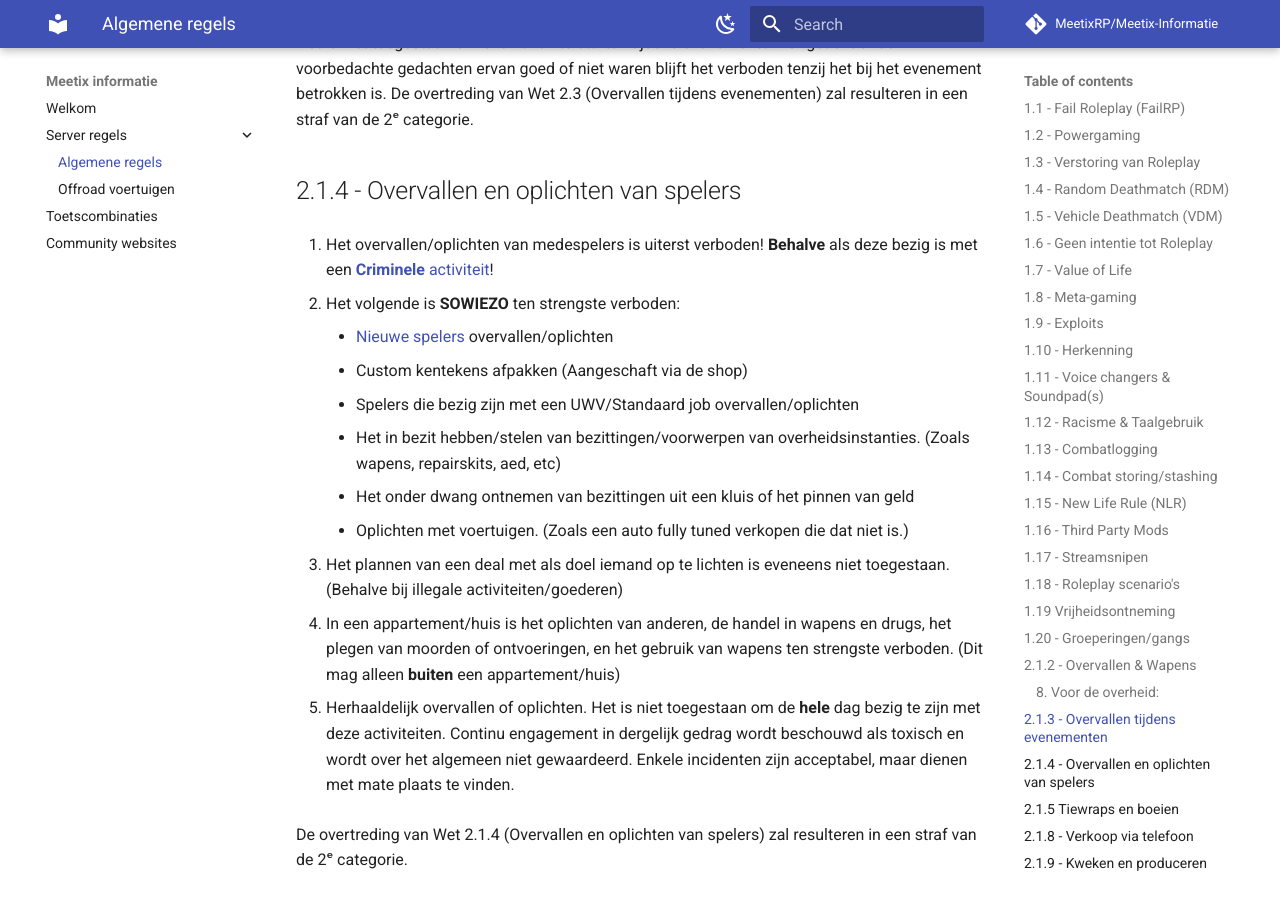
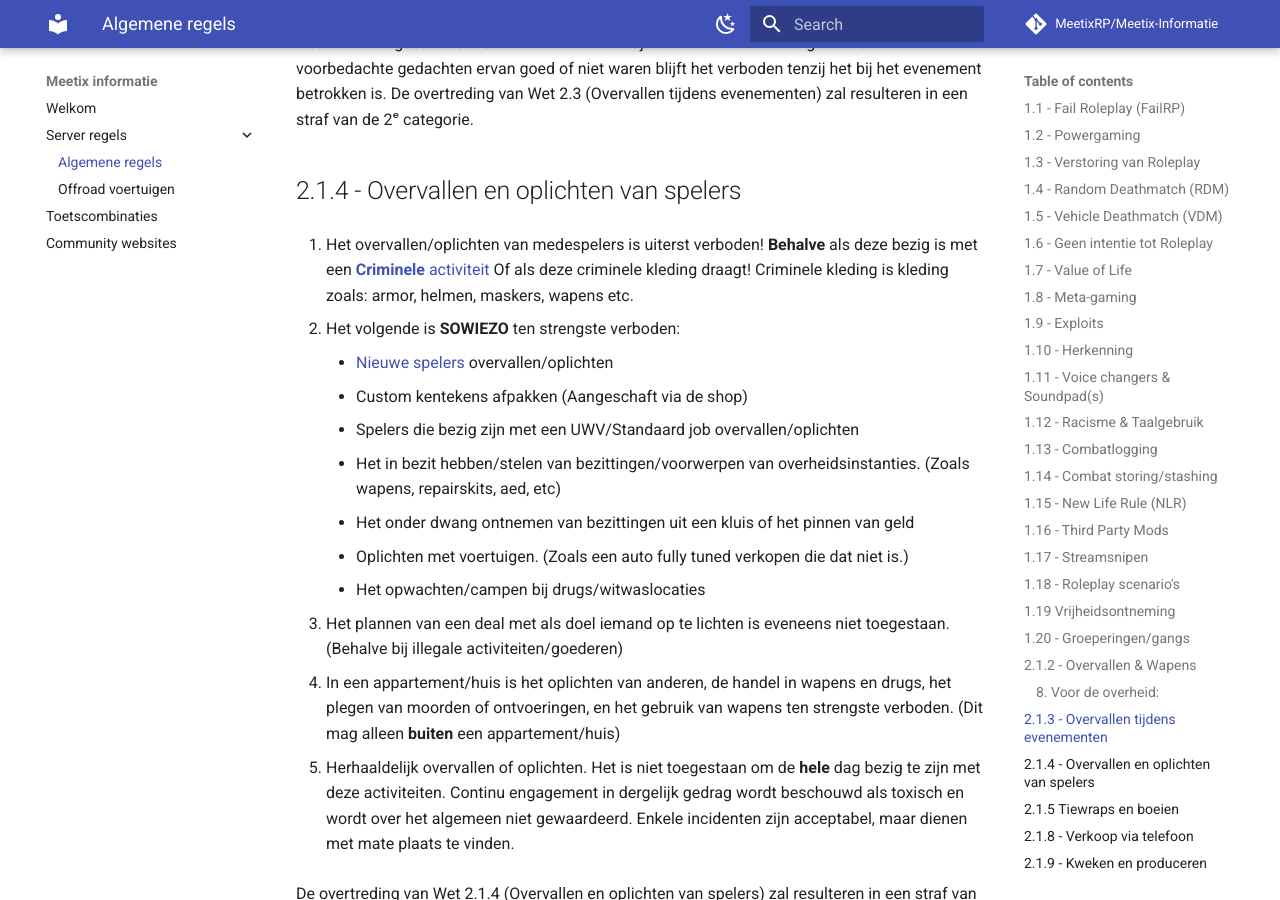
Before and after one commit to MeetixRP/Meetix-Informatie, an MkDocs documentation site: the page built from docs/algemeneregels.md, in a window 1280 px wide and 900 px high, scrolled down 8950 px. Built offline with MkDocs 1.6.1 and Material for MkDocs 9.7.7, drawn with Linux system fonts in a browser that asks for light colours; comment, search, counter and statistics services are not loaded.

Commit message:
Update algemeneregels.md

```diff
--- a/docs/algemeneregels.md
+++ b/docs/algemeneregels.md
@@ -256,7 +256,8 @@ De overtreding van Wet 2.3 (Overvallen tijdens evenementen) zal resulteren in ee
 
 ## 2.1.4 - Overvallen en oplichten van spelers
 
-   1. Het overvallen/oplichten van medespelers is uiterst verboden! **Behalve** als deze bezig is met een [**Criminele** activiteit](algemeneregels.md#criminele-activiteit)!
+   1. Het overvallen/oplichten van medespelers is uiterst verboden! **Behalve** als deze bezig is met een [**Criminele** activiteit](algemeneregels.md#criminele-activiteit) Of als deze criminele kleding draagt!
+      Criminele kleding is kleding zoals: armor, helmen, maskers, wapens etc.
 
    2. Het volgende is **SOWIEZO** ten strengste verboden:
       - [Nieuwe spelers](algemeneregels.md#nieuwe-speler) overvallen/oplichten
@@ -265,6 +266,7 @@ De overtreding van Wet 2.3 (Overvallen tijdens evenementen) zal resulteren in ee
       - Het in bezit hebben/stelen van bezittingen/voorwerpen van overheidsinstanties. (Zoals wapens, repairskits, aed, etc)
       - Het onder dwang ontnemen van bezittingen uit een kluis of het pinnen van geld
       - Oplichten met voertuigen. (Zoals een auto fully tuned verkopen die dat niet is.)
+      - Het opwachten/campen bij drugs/witwaslocaties
   3. Het plannen van een deal met als doel iemand op te lichten is eveneens niet toegestaan. (Behalve bij illegale activiteiten/goederen)
 
   4. In een appartement/huis is het oplichten van anderen, de handel in wapens en drugs, het plegen van moorden of ontvoeringen, en het gebruik van wapens ten strengste verboden. (Dit mag alleen **buiten** een appartement/huis)
```
